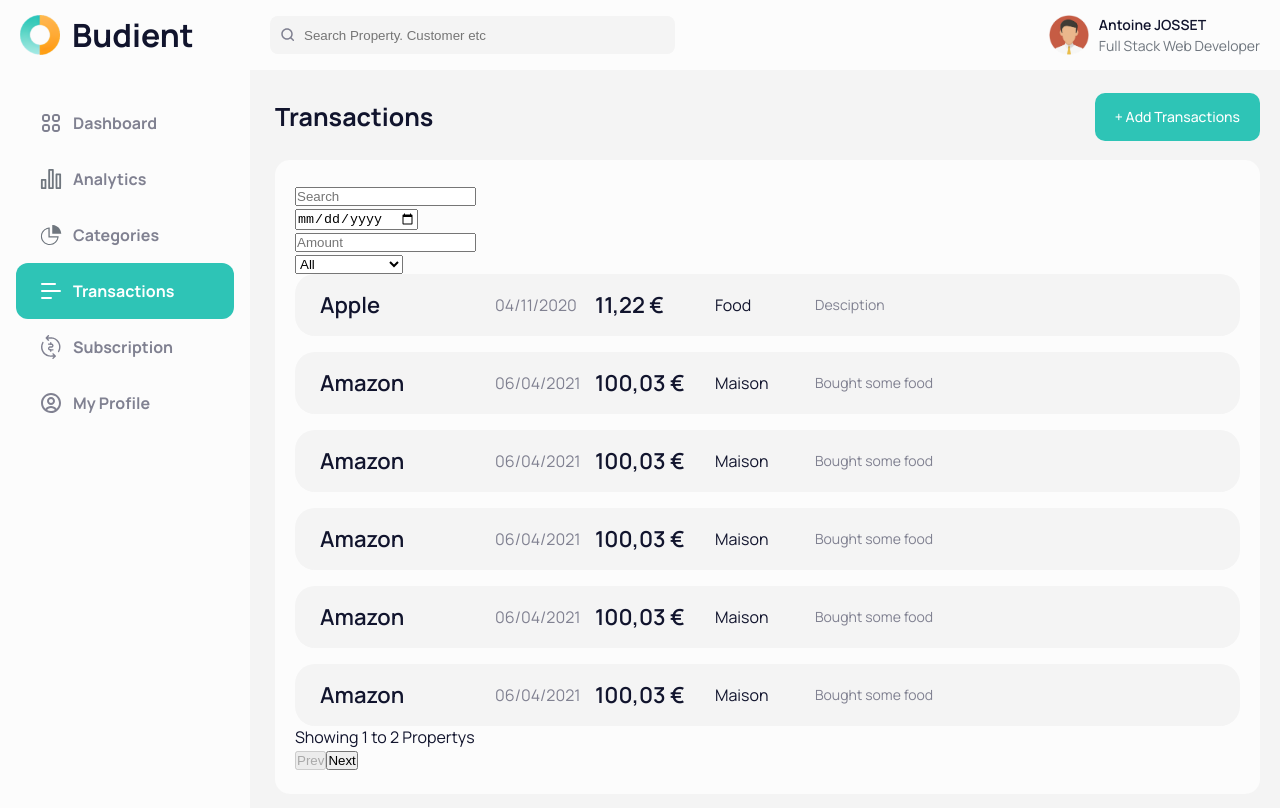
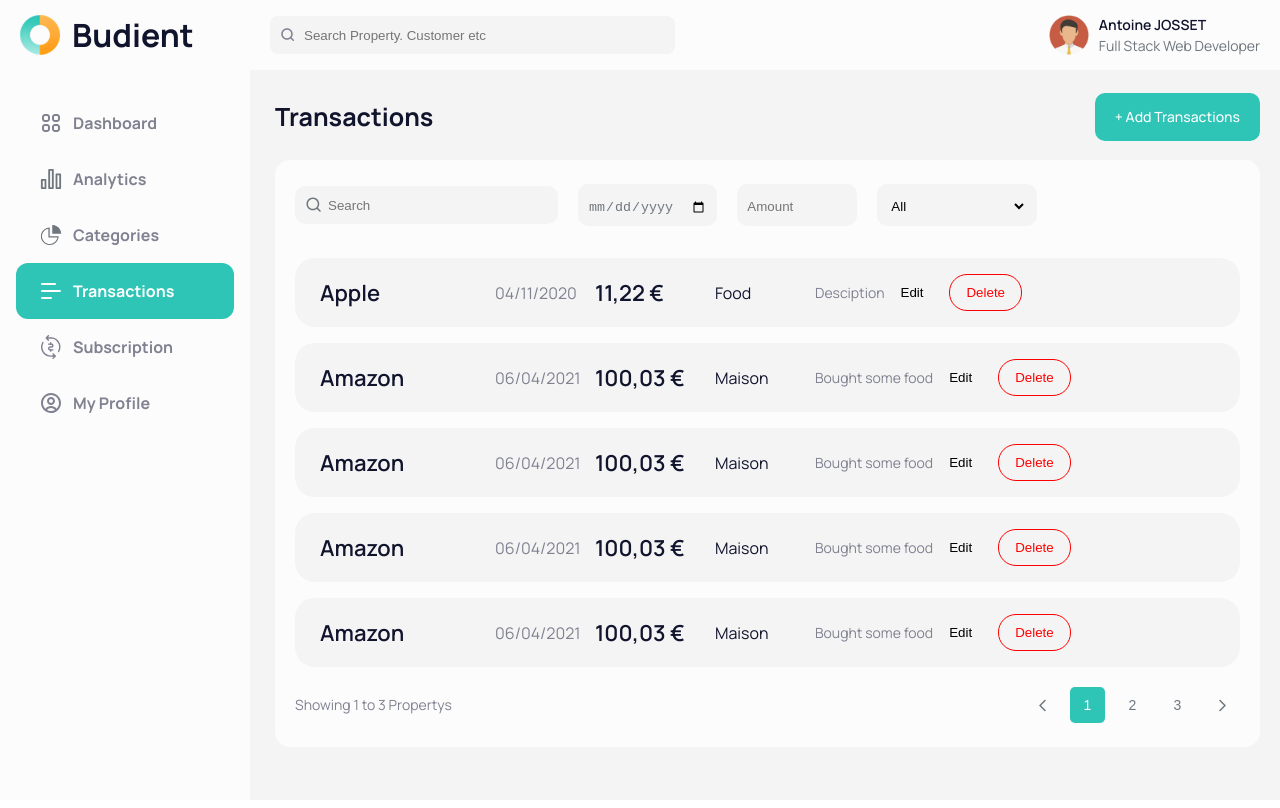
Before and after one commit to aBgAmeuR/Budient, a React (Vite) app in the folder Client/: page /transactions in a window 1280 px wide. Shown: the top 808 px of the page. Built offline with nearby package versions, Linux system fonts and the light colour scheme.

Commit message:
pagination

```diff
--- a/Client/src/components/Transactions/TransactionListItem.tsx
+++ b/Client/src/components/Transactions/TransactionListItem.tsx
@@ -5,9 +5,15 @@ export default function TransactionListItem(transaction: Transaction) {
     <li key={transaction.id} className="row">
       <p className="name">{transaction.name}</p>
       <p className="date">{transaction.date.toLocaleDateString('en-GB')}</p>
-      <p className="amount">{new Intl.NumberFormat('de-DE', { style: 'currency', currency: 'EUR' }).format(transaction.amount)}</p>
+      <p className="amount">
+        {new Intl.NumberFormat('de-DE', { style: 'currency', currency: 'EUR' }).format(transaction.amount)}
+      </p>
       <p className="category">{transaction.category}</p>
       <p className="desc">{transaction.desc}</p>
+      <div className="btns">
+        <button className="edit">Edit</button>
+        <button className="delete">Delete</button>
+      </div>
     </li>
   );
 }
--- a/Client/src/components/Transactions/TransactionsFilters.tsx
+++ b/Client/src/components/Transactions/TransactionsFilters.tsx
@@ -5,7 +5,13 @@ type Filter = {
   category?: string;
 };
 
-export default function TransactionsFilters({ filter, setFilter }: { filter: Filter; setFilter: (filter: Filter) => void }) {
+export default function TransactionsFilters({
+  filter,
+  setFilter,
+}: {
+  filter: Filter;
+  setFilter: (filter: Filter) => void;
+}) {
   const handleSearch = (event: React.ChangeEvent<HTMLInputElement>) => {
     setFilter({ ...filter, search: event.target.value });
   };
@@ -25,6 +31,12 @@ export default function TransactionsFilters({ filter, setFilter }: { filter: Fil
   return (
     <div className="filters">
       <div className="search">
+        <svg width="18" height="18" viewBox="0 0 18 18" fill="none" xmlns="http://www.w3.org/2000/svg">
+          <path
+            d="M14.4697 15.5303C14.7626 15.8232 15.2374 15.8232 15.5303 15.5303C15.8232 15.2374 15.8232 14.7626 15.5303 14.4697L14.4697 15.5303ZM12.75 7.875C12.75 10.5674 10.5674 12.75 7.875 12.75V14.25C11.3958 14.25 14.25 11.3958 14.25 7.875H12.75ZM7.875 12.75C5.18261 12.75 3 10.5674 3 7.875H1.5C1.5 11.3958 4.35418 14.25 7.875 14.25V12.75ZM3 7.875C3 5.18261 5.18261 3 7.875 3V1.5C4.35418 1.5 1.5 4.35418 1.5 7.875H3ZM7.875 3C10.5674 3 12.75 5.18261 12.75 7.875H14.25C14.25 4.35418 11.3958 1.5 7.875 1.5V3ZM15.5303 14.4697L12.3896 11.329L11.329 12.3896L14.4697 15.5303L15.5303 14.4697Z"
+            fill="#6F767E"
+          />
+        </svg>
         <input type="text" placeholder="Search" onChange={handleSearch} />
       </div>
       <div className="date">
--- a/Client/src/components/Transactions/TransactionsPagination.tsx
+++ b/Client/src/components/Transactions/TransactionsPagination.tsx
@@ -14,10 +14,33 @@ export default function TransactionsPagination({ page, setPage, totalPages }: Tr
       </div>
       <div className="right">
         <button onClick={() => setPage(page - 1)} disabled={page === 1}>
-          Prev
+          <svg width="7" height="13" viewBox="0 0 7 13" fill="none" xmlns="http://www.w3.org/2000/svg">
+            <path
+              d="M6 1.5L1 6.5L6 11.5"
+              stroke="#6F767E"
+              stroke-width="1.5"
+              stroke-linecap="round"
+              stroke-linejoin="round"
+            />
+          </svg>
         </button>
+        <div className="pages">
+          {Array.from({ length: totalPages }, (_, i) => (
+            <button key={i} onClick={() => setPage(i + 1)} className={page === i + 1 ? 'active' : ''}>
+              {i + 1}
+            </button>
+          ))}
+        </div>
         <button onClick={() => setPage(page + 1)} disabled={page === totalPages}>
-          Next
+          <svg width="7" height="13" viewBox="0 0 7 13" fill="none" xmlns="http://www.w3.org/2000/svg">
+            <path
+              d="M1 11.5L6 6.5L1 1.5"
+              stroke="#6F767E"
+              stroke-width="1.5"
+              stroke-linecap="round"
+              stroke-linejoin="round"
+            />
+          </svg>
         </button>
       </div>
     </div>
--- a/Client/src/pages/Transactions.tsx
+++ b/Client/src/pages/Transactions.tsx
@@ -110,11 +110,11 @@ export default function Transactions() {
   const [page, setPage] = useState(1);
   const [totalPages, setTotalPages] = useState(1);
 
-  const paginate = (items: Transaction[], page = 1, perPage = 6) => items.slice(perPage * (page - 1), perPage * page);
+  const paginate = (items: Transaction[], page = 1, perPage = 5) => items.slice(perPage * (page - 1), perPage * page);
   const paginatedData = paginate(data, page);
 
   useEffect(() => {
-    setTotalPages(Math.ceil(data.length / 6));
+    setTotalPages(Math.ceil(data.length / 5));
   }, [data]);
 
   return (
--- a/Client/src/styles/pages/Transactions.scss
+++ b/Client/src/styles/pages/Transactions.scss
@@ -89,6 +89,124 @@
         color: var(--tertiary-text-color);
         width: auto;
       }
+      .btns {
+        display: flex;
+        flex-direction: row;
+        align-items: center;
+        justify-content: flex-end;
+        gap: 10px;
+
+        .edit {
+          border: none;
+          background-color: transparent;
+          cursor: pointer;
+          display: flex;
+          align-items: center;
+          justify-content: center;
+          padding: 10px 16px;
+        }
+
+        .delete {
+          border: 1px solid red;
+          border-radius: 18px;
+          color: red;
+          background-color: transparent;
+          cursor: pointer;
+          display: flex;
+          align-items: center;
+          justify-content: center;
+          padding: 10px 16px;
+        }
+      }
+    }
+
+    .filters {
+      display: flex;
+      flex-direction: row;
+      align-items: center;
+      gap: 20px;
+      margin-bottom: 32px;
+      & > div {
+        padding: 10px;
+        border-radius: 10px;
+        background-color: var(--pricipal-bg);
+      }
+      & > div > input {
+        border: none;
+        background-color: transparent;
+        outline: 0;
+        color: var(--secondary-text-color);
+      }
+      .search {
+        display: flex;
+        flex-direction: row;
+        align-items: center;
+        gap: 5px;
+        input {
+          width: 220px;
+        }
+      }
+      .amount input {
+        width: 100px;
+      }
+      .category select {
+        border: none;
+        background-color: transparent;
+        outline: 0;
+        width: 140px;
+        option {
+          background-color: var(--pricipal-bg);
+          color: var(--secondary-text-color);
+        }
+      }
+    }
+
+    .pagination {
+      display: flex;
+      flex-direction: row;
+      align-items: center;
+      justify-content: space-between;
+      gap: 10px;
+      margin-top: 20px;
+      .left p {
+        font-weight: 400;
+        font-size: 14px;
+        line-height: 22px;
+        color: var(--tertiary-text-color);
+      }
+
+      .right {
+        display: flex;
+        flex-direction: row;
+        align-items: center;
+        gap: 10px;
+        .pages {
+          display: flex;
+          flex-direction: row;
+          align-items: center;
+          gap: 10px;
+        }
+        button {
+          border: none;
+          background-color: transparent;
+          height: 36px;
+          width: 35px;
+          border-radius: 5px;
+          display: flex;
+          align-items: center;
+          justify-content: center;
+          cursor: pointer;
+          font-weight: 400;
+          font-size: 14px;
+          color: var(--secondary-text-color);
+          text-align: center;
+          line-height: 36px;
+        }
+        button.active {
+          background-color: var(--pricipal-color);
+          color: white;
+        }
+      }
     }
   }
 }
```
